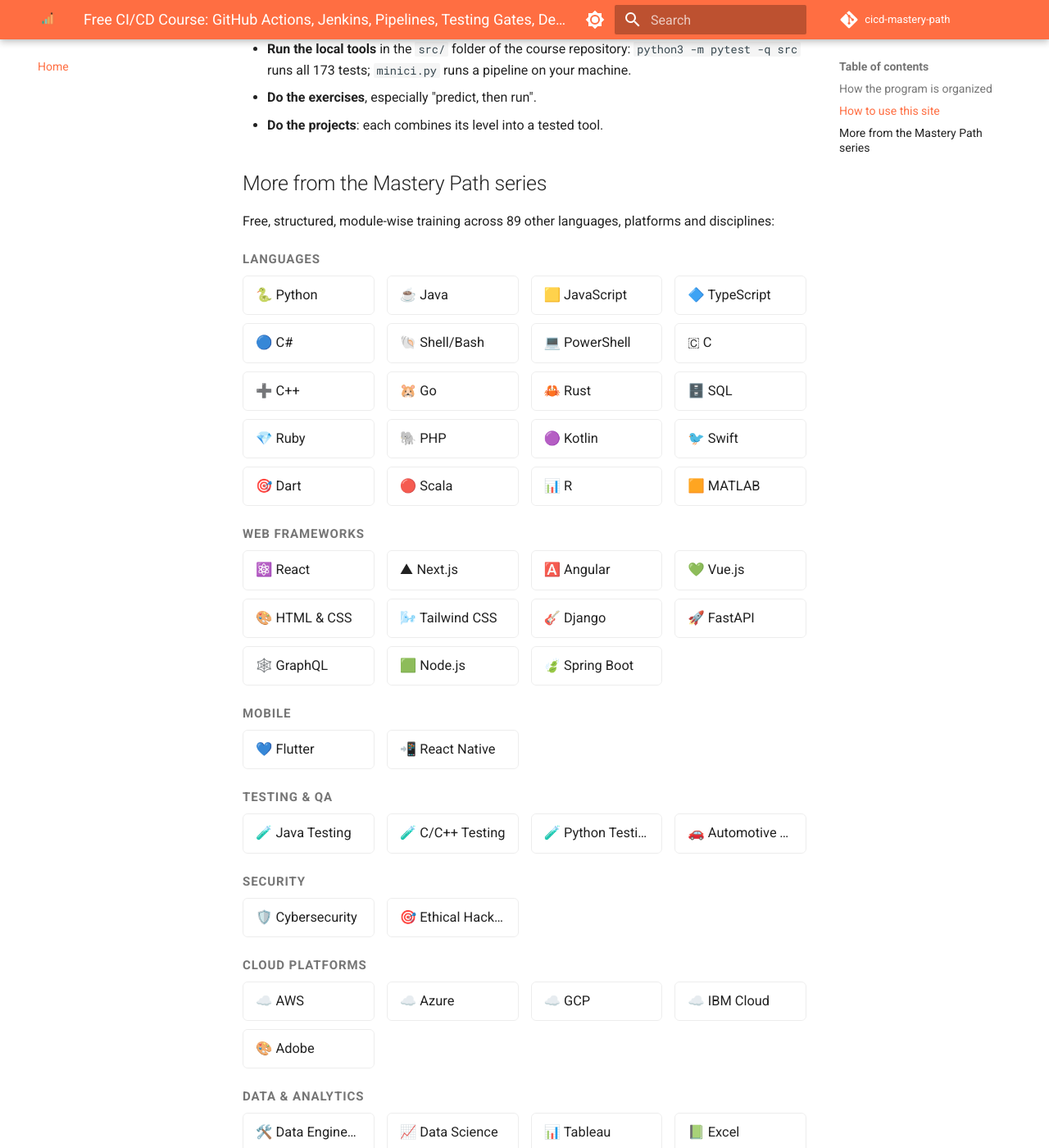
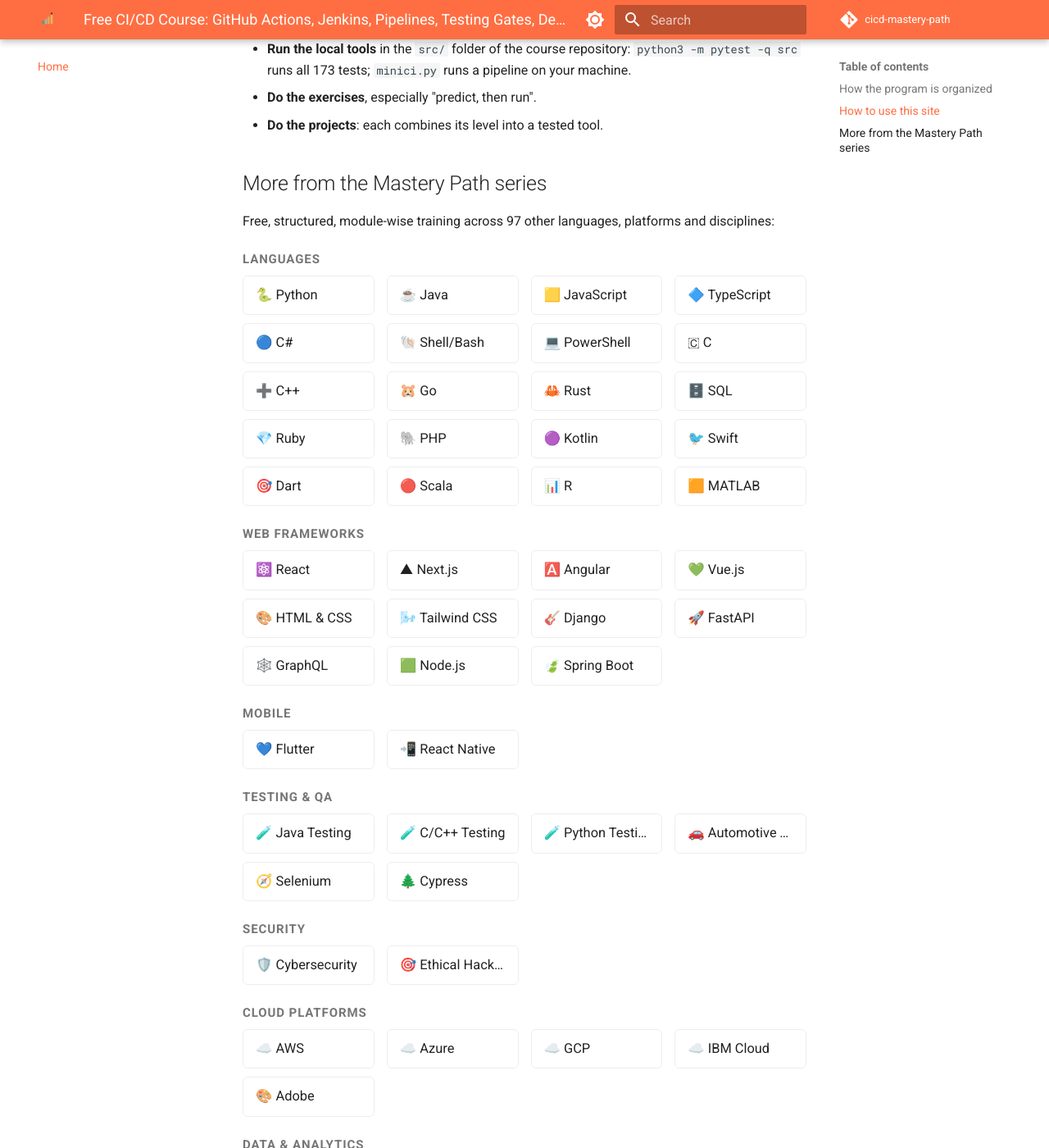
Before and after one commit to SIGILIPELLI/cicd-mastery-path, an MkDocs documentation site: the page built from docs/index.md, in a window 1280 px wide and 1400 px high, scrolled down 2254 px. Shown: the whole window at 82% size. Built offline with MkDocs 1.6.1 and Material for MkDocs 9.7.7, drawn with Linux system fonts in a browser that asks for light colours; comment, search, counter and statistics services are not loaded; some of the changed text lies outside the part shown.

Commit message:
Refresh cross-site course links to current 98-course catalog
Regenerate the "More from the Mastery Path series" grid and the
404-page course count from the hub's current site list -- this page
had drifted out of sync as new courses were added to the network.

Co-Authored-By: Claude Sonnet 5 <noreply@anthropic.com>
Claude-Session: https://claude.ai/code/session_01Hje8nqbBP9V9WQ3JEcJc69

```diff
--- a/docs/index.md
+++ b/docs/index.md
@@ -63,7 +63,7 @@ Each level has 9 teaching modules plus a hands-on project (module 10), for **40
 
 ## More from the Mastery Path series
 
-Free, structured, module-wise training across 89 other languages, platforms and disciplines:
+Free, structured, module-wise training across 97 other languages, platforms and disciplines:
 
 <div class="mastery-grid-wrap">
 <p class="mastery-grid-category">Languages</p>
@@ -114,6 +114,8 @@ Free, structured, module-wise training across 89 other languages, platforms and
   <a href="https://sigilipelli.github.io/cpp-testing-mastery-path/">🧪 C/C++ Testing</a>
   <a href="https://sigilipelli.github.io/python-testing-mastery-path/">🧪 Python Testing</a>
   <a href="https://sigilipelli.github.io/automotive-testing-mastery-path/">🚗 Automotive Testing</a>
+  <a href="https://sigilipelli.github.io/selenium-mastery-path/">🧭 Selenium</a>
+  <a href="https://sigilipelli.github.io/cypress-mastery-path/">🌲 Cypress</a>
 </div>
 <p class="mastery-grid-category">Security</p>
 <div class="mastery-grid">
--- a/docs/overrides/404.html
+++ b/docs/overrides/404.html
@@ -6,7 +6,7 @@
   <p>That link is broken, or the page moved. Try one of these instead:</p>
   <p class="mp-404-actions">
     <a href="{{ config.site_url }}" class="md-button md-button--primary">← Back to {{ config.site_name }}</a>
-    <a href="https://sigilipelli.github.io/" class="md-button">Search all 64 courses</a>
+    <a href="https://sigilipelli.github.io/" class="md-button">Search all 98 courses</a>
   </p>
 </div>
 <style>
```
Also changed, not shown: other parts of docs/index.md (+6 -1 lines).
